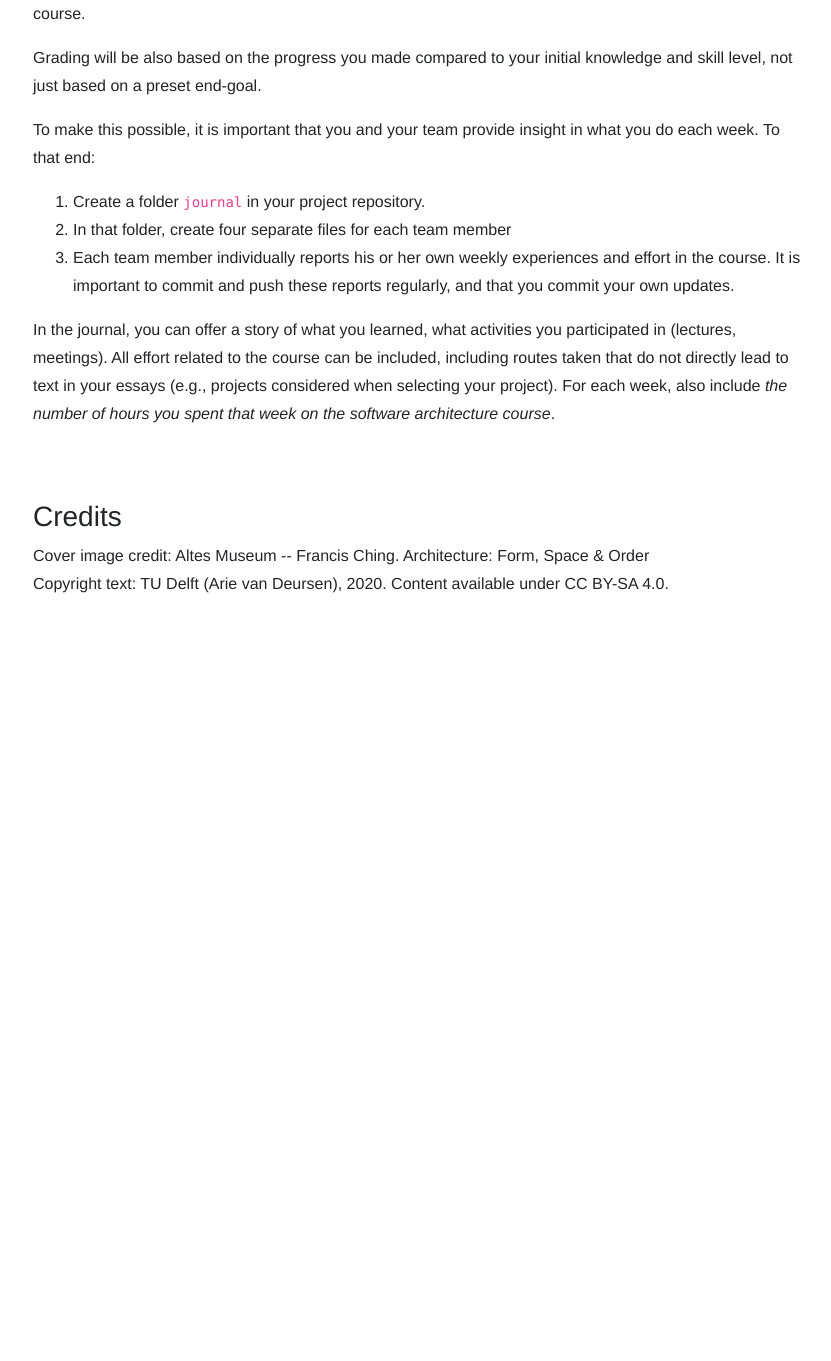
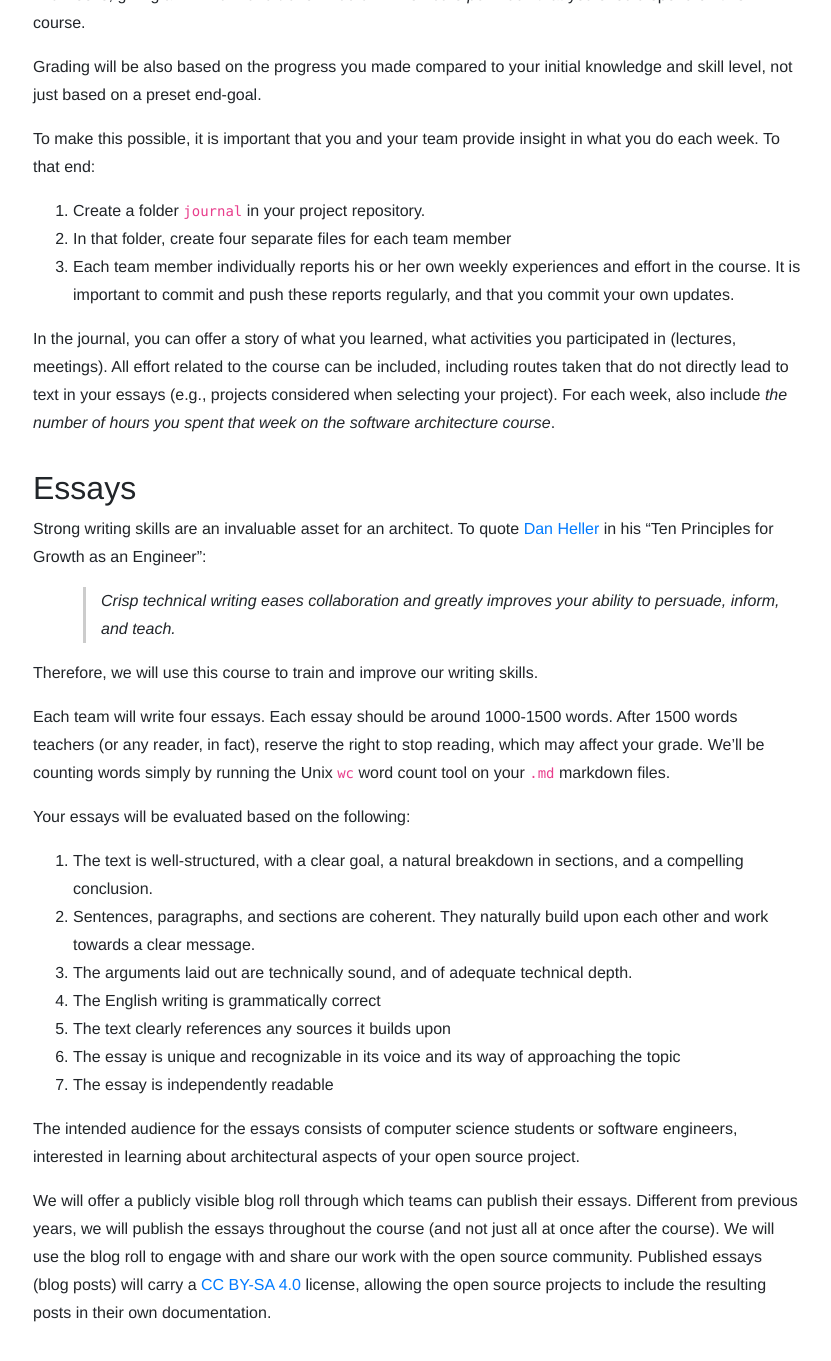
Before and after one commit to SERG-Delft/delftswa, a Jekyll site: the page built from 2020/team-work.md, in a window 1280 px wide and 1400 px high, scrolled down 1832 px. Shown: the top 1361 px of the window, without its empty margins (223-1054 px from the left). Built offline with Jekyll 4.4.1, drawn with Linux system fonts in a browser that asks for light colours; before the commit the page ends 2462 px from its top, so only the background shows below that; some of the changed text lies outside the part shown.

Commit message:
Describe Essay Writing

```diff
--- a/2020/index.md
+++ b/2020/index.md
@@ -58,8 +58,8 @@ Fri Apr 3  | full day |  | All student teams | Team presentations
 Students will work in teams of four.
 Team work includes:
 
-1. [Selecting an open source system](team-work.html): The system needs to be sufficiently complex, under active development, and open to external contributions.
-2. Writing four essays, covering
+1. [Selecting an open source system](team-work.html#team-formation): The system needs to be sufficiently complex, under active development, and open to external contributions.
+2. Writing four [essays](team-work.html#essays), covering
     1. the required capabilities (domain analysis), roadmap, and governance, including a stakeholder analysis.
     2. architectural decisions made, including system decomposition, tradeoff points, as well as architectural styles and patterns adopted.
     3. quality control and assessment; and
--- a/2020/team-work.md
+++ b/2020/team-work.md
@@ -50,7 +50,7 @@ Follow all good software development practices in this repository, such as using
 
 
 
-### Invidivual Journals
+## Invidivual Journals
 
 You will have considerable freedom in this course. Nevertheless, a _steady heartbeat is required_, and you are accountable for how you spend your time.
 
@@ -70,3 +70,31 @@ For each week, also include _the number of hours  you spent that week on the sof
 
 
 [tagging]: http://git-scm.com/book/en/Git-Basics-Tagging
+
+
+## Essays
+
+Strong writing skills are an invaluable asset for an architect. To quote [Dan Heller] in his "Ten Principles for Growth as an Engineer":
+
+> Crisp technical writing eases collaboration and greatly improves your ability to persuade, inform, and teach.
+
+Therefore, we will use this course to train and improve our writing skills.
+
+Each team will write four essays. Each essay should be around 1000-1500 words. After 1500 words teachers (or any reader, in fact), reserve the right to stop reading, which may affect your grade. We'll be counting words simply by running the Unix `wc` word count tool on your `.md` markdown files.
+
+Your essays will be evaluated based on the following:
+
+1. The text is well-structured, with a clear goal, a natural breakdown in sections, and a compelling conclusion.
+2. Sentences, paragraphs, and sections are coherent. They naturally build upon each other and work towards a clear message.
+3. The arguments laid out are technically sound, and of adequate technical depth.
+4. The English writing is grammatically correct
+5. The text clearly references any sources it builds upon
+6. The essay is unique and recognizable in its voice and its way of approaching the topic
+7. The essay is independently readable
+
+The intended audience for the essays consists of computer science students or software engineers, interested in learning about architectural aspects of your open source project.
+
+We will offer a publicly visible blog roll through which teams can publish their essays. Different from previous years, we will publish the essays throughout the course (and not just all at once after the course). We will use the blog roll to engage with and share our work with the open source community. Published essays (blog posts) will carry a [CC BY-SA 4.0] license, allowing the open source projects to include the resulting posts in their own documentation.
+
+[Dan Heller]: https://medium.com/@daniel.heller/ten-principles-for-growth-69015e08c35b
+[cc by-sa 4.0]: https://creativecommons.org/licenses/by-sa/4.0/legalcode
```
Also changed, not shown: other parts of 2020/team-work.md (+1 -1 lines).
